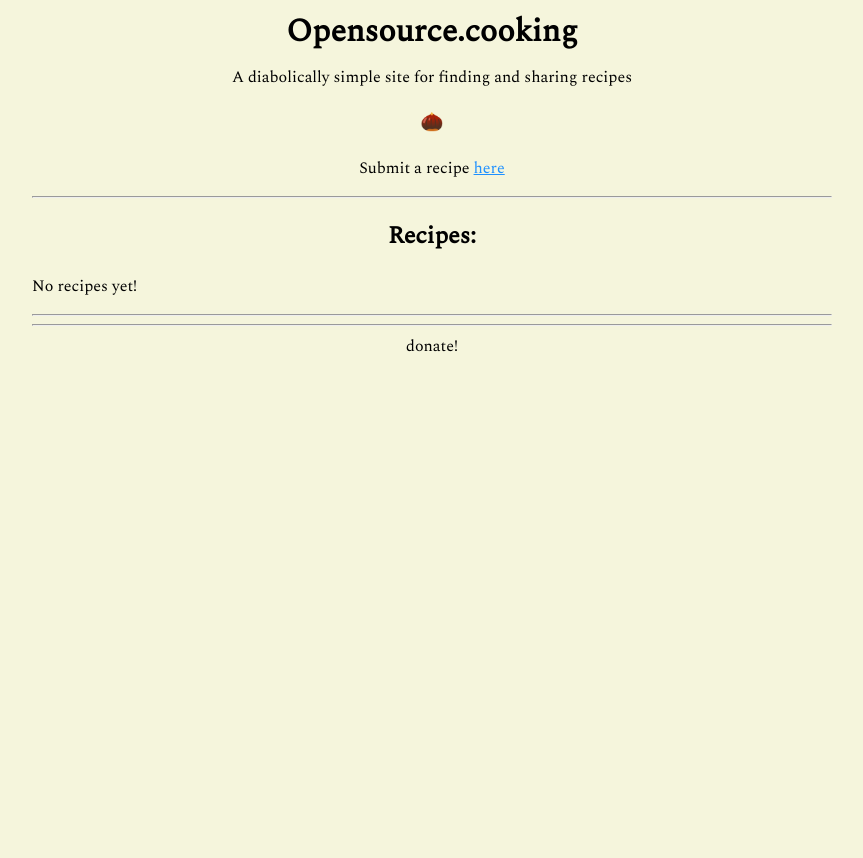
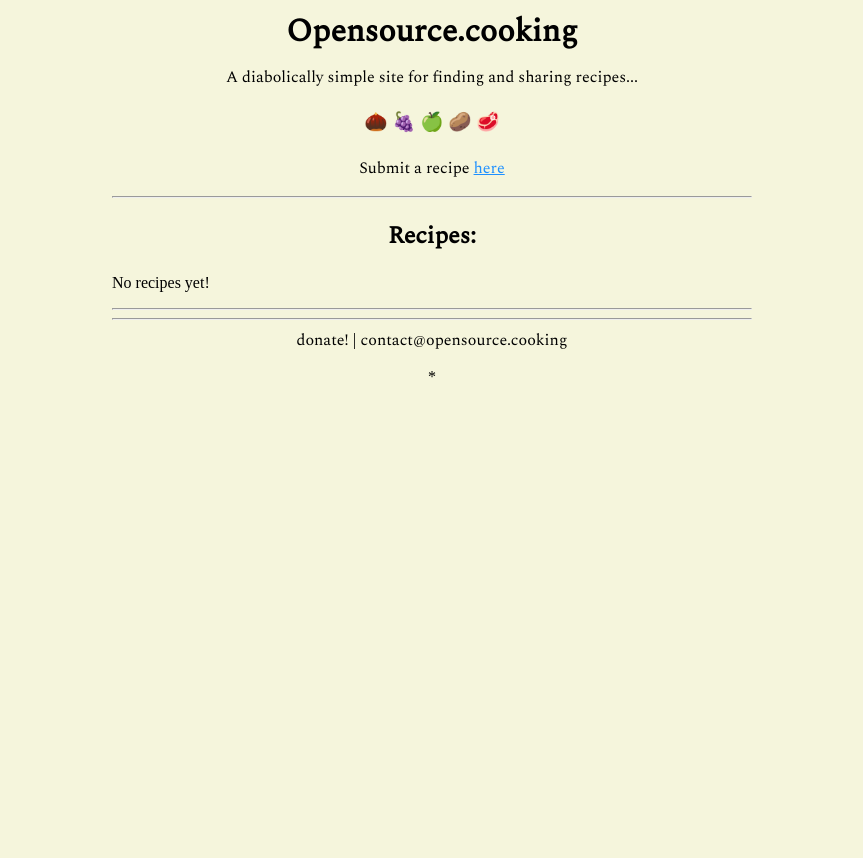
Before and after one commit to locua/oscooking, a Django app: template recipes/templates/recipes/index.html in a window 1280 px wide. Shown: the whole page, without its empty margins (208-1071 px from the left). After the commit the page ends 378 px from the top, so only its background shows below. Run offline with Django 3.2, Linux system fonts and the light colour scheme; the template is opened without the code that fills it, so the values that code supplies are empty.

Commit message:
style and additional tags are now made visible when recipe is made visible

```diff
--- a/recipes/forms.py
+++ b/recipes/forms.py
@@ -16,8 +16,9 @@ class RecipeForm(forms.Form):
     )
     author = forms.CharField(
         max_length=200,
+        required=False,
         widget=forms.TextInput(attrs={
-            'placeholder':'Authors name',
+            'placeholder':'Authors name. Is Anonymous if left blank',
             'class': 'form-control'}
         )
     )
@@ -53,7 +54,7 @@ class RecipeForm(forms.Form):
     )
     tags = ModelMultipleChoiceField (
         required=False,
-        queryset=Tag.objects.all(),
+        queryset=Tag.objects.filter(visible=True),
         widget=forms.CheckboxSelectMultiple
     )
     additional_tags=forms.CharField(
--- a/recipes/models.py
+++ b/recipes/models.py
@@ -44,6 +44,12 @@ class Recipe(models.Model):
   def save(self, *args, **kwargs):
     mySlug = ran_string(5)+slugify(self.title)+ran_string(5)
     self.recipe_slug =  mySlug or self.recipe_slug
+    # Make any hidden tags visible if Recipe is visible
+    if self.visible:
+      for t in self.tags.all():
+        if t.visible==False:
+          t.visible=True
+          t.save()
     super().save(*args, **kwargs)
 
   def __str__(self):
--- a/recipes/templates/recipes/base.html
+++ b/recipes/templates/recipes/base.html
@@ -3,15 +3,22 @@
 <head>
 <style>
   @import url('https://fonts.googleapis.com/css2?family=Spectral&display=swap');
-  body {
+
+html {
+	max-width: 100%;
+	font-size: 100%;
+}
+
+body {
 	background: #F5F5DC;
 	color: black ;
-	max-width: 800px ;
-	margin: auto ;
+	max-width: 40em ;
+	margin: auto;
 	padding: 0 16px ;
-	margin-bottom: 500px;
+	margin-bottom: 20em;
         /*font-family: sans-serif;*/
 	font-family: 'Spectral', serif ;
+	font-size: 1em;
 }
 input:invalid {
   border-color: red;
@@ -37,7 +44,11 @@ h1 a:visited {
   text-decoration: none;
 }
 ul {
-  column-count: 4;
+	column-count: 2;
+ 	list-style-type: none;
+}
+li {
+	inline-block;
 }
 
 input {
@@ -52,6 +63,7 @@ a:visited {
 }
 
 h1 {
+	font-size: 2em;
   text-align: center ;
   line-height: 0.7;
   font-family: 'Spectral', serif;
@@ -77,6 +89,9 @@ img {
 	display: block ;
 }
 
+li {
+  /* font-size:30; */
+}
 code {
 	overflow-wrap: break-word ;
 	color: lime ;
@@ -100,9 +115,15 @@ code {
 		color: forestgreen ;
 	}
 }*/
+hr {
+  color:black;
+}
 
 #formlist {
   column-count: 4;
+}
+p {
+  font-family: serif;
 }
 
 @media print {
@@ -122,12 +143,11 @@ code {
 
 </style>
 </head>
-
 <body>
   <div class="banner">
     <h1><a href="/">Opensource.cooking</a></h1>
-    <p class="st" style="text-align: center;">A diabolically simple site for finding and sharing recipes</p>
-    <h3 style="text-align: center;">🌰</h3>
+    <p class="st" style="text-align: center;">A diabolically simple site for finding and sharing recipes...</p>
+    <h3 style="text-align: center;">🌰 🍇 🍏 🥔 🥩</h3>
   </div>
 <div class="container-fluid col-md-8" >
 <div class="px-3 py-3" >
@@ -136,7 +156,8 @@ code {
 </div>
 <hr>
 <footer>
- donate!
+ donate! | contact@opensource.cooking
 </footer>
+<p style="text-align: center;"> * </p>
 </body>
 </html>
--- a/recipes/templates/recipes/index.html
+++ b/recipes/templates/recipes/index.html
@@ -9,9 +9,12 @@
 <hr>
 <h2 style="text-align: center; ">Recipes:</h2>
 {% if recipe_list %}
-    <ul style="column-count: 3;">
+    <ul style="column-count: 3;column-max-width:10em;">
         {% for recipe in recipe_list %}
             <li><a href="{% url 'recipes:detail' recipe.recipe_slug %}">{{ recipe.title }}</a></li>
+        {% endfor %}
+        {% for a in "aaaaaa" %}
+            <li><a href="/">{{ a }}kfjladjflasj</a></li>
         {% endfor %}
     </ul>
 {% else %}
--- a/recipes/templates/recipes/submit_recipe.html
+++ b/recipes/templates/recipes/submit_recipe.html
@@ -6,7 +6,7 @@
     {% csrf_token %}
     {% for field in form %}
         <p> {{ field.label | safe }} </p>
-        <div style="display:-webkit-flex">
+        <div id=formlist style="display:-webkit-flex">
             {{ field }}
         </div>
         {% endfor %}
@@ -16,7 +16,5 @@
         <div style="text-align: center;">
         <input type="submit" value="Submit">
     </div>
-</form>
-<br>
-<!-- <img src="https://cdn6.dissolve.com/p/D1024_76_370/D1024_76_370_1200.jpg" width="50%" class="img-fluid mx-auto d-block rounded"> -->
+</form><br>
 {% endblock %}
--- a/recipes/templates/recipes/tag.html
+++ b/recipes/templates/recipes/tag.html
@@ -1,7 +1,8 @@
 {% extends "recipes/base.html" %}
 {% block content %}
+<p class="st" style="text-align: center;">Submit a recipe <a href="/submit/">here</a></p>
 <hr>
-<h2>{{ tag }}</h2>
+<h2>{{ tag|title}}</h2>
 {% if recipes_in_tag %}
     <ul id=artlist>
         {% for recipe in recipes_in_tag %}
```
Also changed, not shown: recipes/views.py (+7 -6 lines), db.sqlite3.
